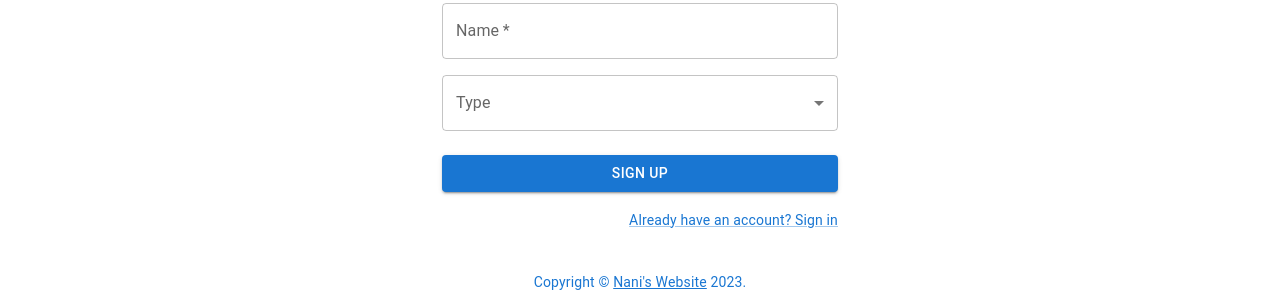
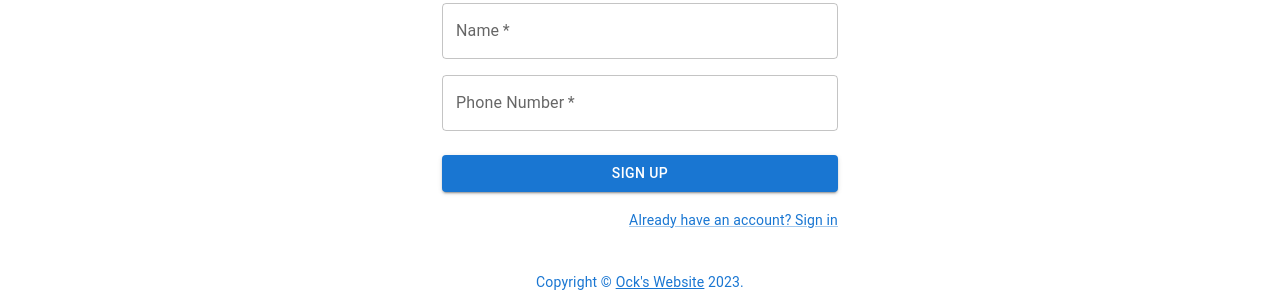
Before and after one commit to dev-Ock/Webinar_project, a React (Create React App) app in the folder web/: page / in a window 1280 px wide. Both pictures are taken after a click on the button "DON'T HAVE AN ACCOUNT? SIGN UP". Shown: the part 493-797 px from the top of the page. Built offline with nearby package versions, Linux system fonts and the light colour scheme.

Commit message:
Init Rooms codes

```diff
--- a/web/src/stores/AuthStore.js
+++ b/web/src/stores/AuthStore.js
@@ -28,7 +28,6 @@ const EmptyLogin = {
 const EmptyUser = {
     id             : '',
     name           : '',
-    type           : '',
     createdDatetime: '',
     updatedDatetime: '',
 };
@@ -37,7 +36,7 @@ const EmptySignupUser = {
     email   : '',
     password: '',
     name    : '',
-    type    : ''
+    phone_num : ''
 }
 
 const EmptyUpdateUser = {
@@ -45,7 +44,6 @@ const EmptyUpdateUser = {
     password: '',
     email: '',
     name : '',
-    type : ''
 }
 
 const EmptyUserList = [];
@@ -78,7 +76,6 @@ export default class AuthStore {
             password : user.password,
             email: user.email,
             name : user.name,
-            type : user.type,
         };
         return this.updateUser
     }
@@ -119,7 +116,7 @@ export default class AuthStore {
             console.log('doSignup try 진입 시작')
             const param = this.signupUser
             // const user = yield this.authRepository.signUp(param)
-            const user = yield this.authRepository.signUp(param)
+            yield this.authRepository.signUp(param)
 
             // this.loginState = State.Authenticated; // 회원가입 후 서버에서 유저 정보를 주면 자동 로그인이 되고 메인 페이지로 들어가게 하기 위해.
             this.loginState = State.NotAuthenticated; // 현재는 회원가입 후 서버에서 유저 정보를 주는 코드를 구현하지 않았기 때문에 회원가입 후 로그인 컴포넌트를 띄운다.
--- a/web/src/views/SignUp.js
+++ b/web/src/views/SignUp.js
@@ -26,7 +26,7 @@ function Copyright(props) {
         <Typography variant="body2" color="primary" align="center" {...props}>
             {'Copyright © '}
             <Link color="inherit" href="../components#">
-                Nani's Website
+                Ock's Website
             </Link>{' '}
             {new Date().getFullYear()}
             {'.'}
@@ -45,21 +45,10 @@ function SignUp(props) {
 
     // 회원가입 email, password, name 등록
     const mainHandleChange = (event) => {
-        // console.log("onSignupUser : ",onSignupUser)
-        // console.log(event.target.name, " : ", event.target.value)
         onSignupUser(event.target.id, event.target.value)
         // onSignupUser[event.target.id]= event.target.value
         console.log("onSignupUser : ", signupUser)
     }
-
-    // 회원가입 type 등록
-    const typeHandleChange = (event) => {
-        setType(event.target.value);
-        onSignupUser(event.target.name, typeState[event.target.value])
-        // onSignupUser[event.target.name] = typeState[event.target.value]
-        // console.log(event.target.name, " : ", typeState[event.target.value])
-        console.log("onSignupUser", signupUser)
-    };
 
     // 회원가입 최종 정보 등록
     let handleSubmit = (e) => {
@@ -125,23 +114,15 @@ function SignUp(props) {
                                 />
                             </Grid>
                             <Grid item xs={12}>
-                                <Box sx={{minWidth: 120}}>
-                                    <FormControl fullWidth>
-                                        <InputLabel id="demo-simple-select-label">Type</InputLabel>
-                                        <Select
-                                            labelId="type"
-                                            name="type"
-                                            id="type"
-                                            value={type}
-                                            label="Type"
-                                            onChange={typeHandleChange}
-                                        >
-                                            <MenuItem value={10}>Admin</MenuItem>
-                                            <MenuItem value={20}>Manager</MenuItem>
-                                            <MenuItem value={30}>Operator</MenuItem>
-                                        </Select>
-                                    </FormControl>
-                                </Box>
+                                <TextField
+                                    autoComplete="phoneNum"
+                                    name="phoneNum"
+                                    required
+                                    fullWidth
+                                    id="phoneNum"
+                                    label="Phone Number"
+                                    onChange={mainHandleChange}
+                                />
                             </Grid>
 
                         </Grid>
```
Also changed, not shown: 1 other file (tests, documents, lock files or other folders).
